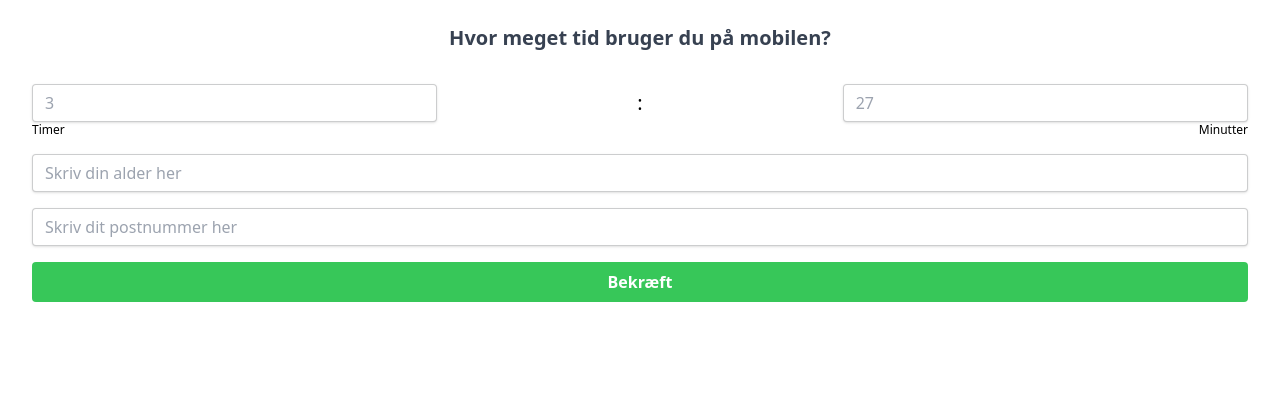
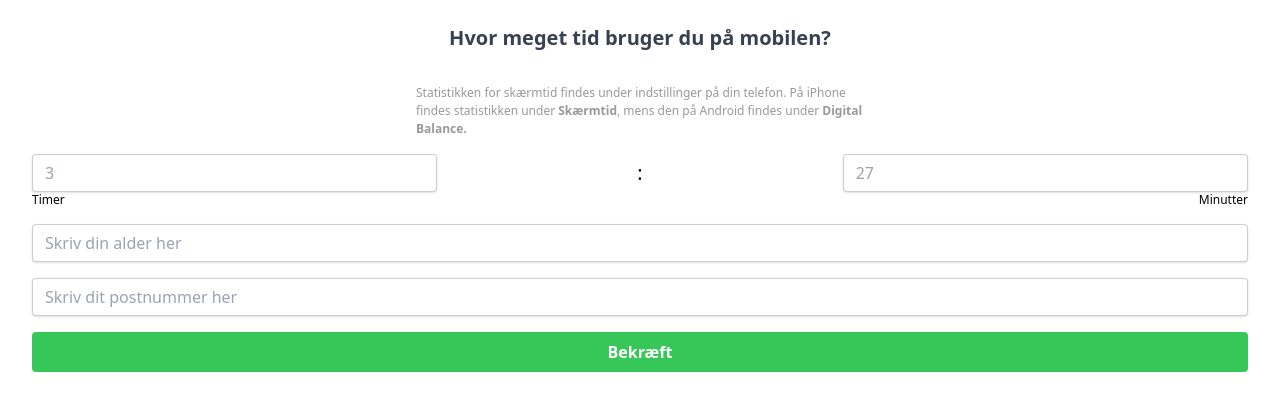
Before and after one commit to MartinDreyer/mobile_screentime, a Next.js app: page / in a window 1280 px wide. Shown: the top 410 px of the page. Built offline with nearby package versions, Linux system fonts and the light colour scheme; no server answers.

Commit message:
added source + info

```diff
--- a/app/components/Form.tsx
+++ b/app/components/Form.tsx
@@ -68,6 +68,9 @@ export default function () {
       className="block text-gray-700 text-xl text-center font-semibold mb-8">
         Hvor meget tid bruger du på mobilen?
       </label>
+      <div className='w-full flex mb-4 justify-center'>
+        <p className='screentime-info max-w-md'>Statistikken for skærmtid findes under indstillinger på din telefon. På iPhone findes statistikken under <b>Skærmtid</b>, mens den på Android findes under <b>Digital Balance.</b></p>
+      </div>
       <div
       className="mb-4">
         <div
--- a/app/components/Result.tsx
+++ b/app/components/Result.tsx
@@ -122,6 +122,8 @@ export default function Result( { data, entry }: ResultProps) {
         {diff?.text} end gennemsnitsdanskeren
         </div>
       </div>
+      <p className='source-info mt-4'><b>Kilde:</b> DR Medieforsknings årlige rapport om udviklingen
+i danskernes brug af elektroniske medier.</p>
     </div>
   )
 }
--- a/app/globals.css
+++ b/app/globals.css
@@ -65,3 +65,12 @@ input[type=number] {
 .main {
   background-color: white;
 }
+
+.source-info {
+  color: #999;
+  font-size: 12px;
+}
+.screentime-info {
+  color: #999;
+  font-size: 12px;
+}
```
